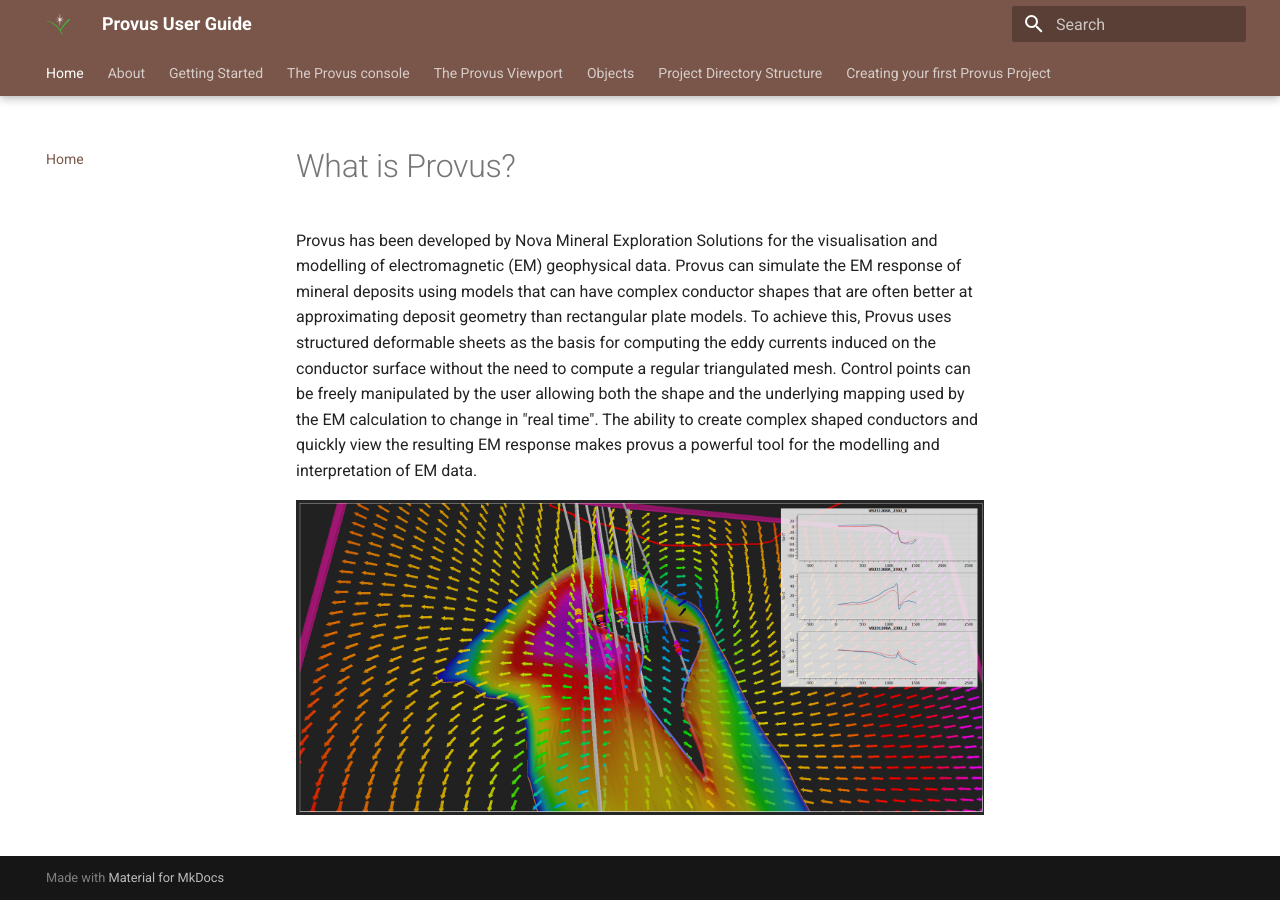
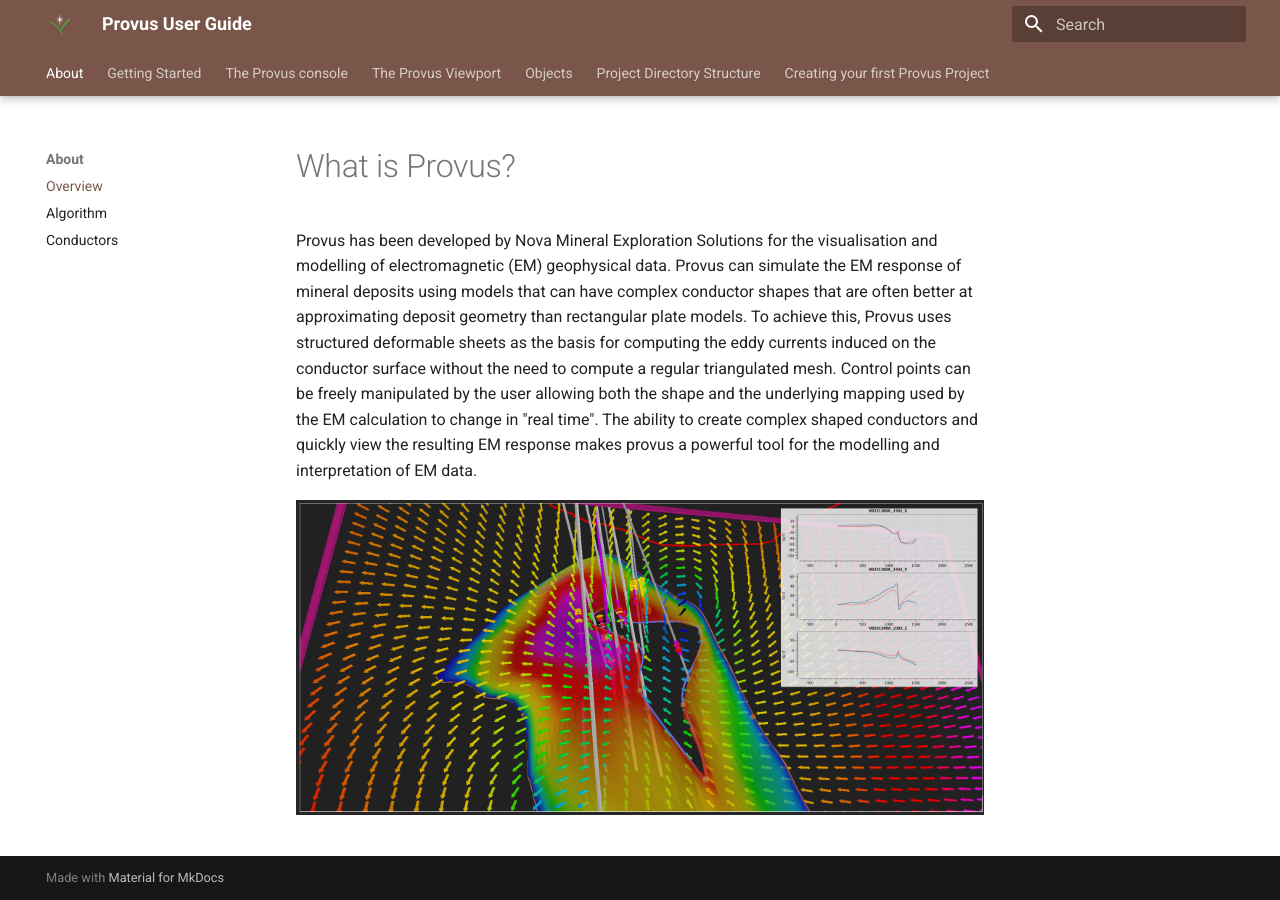
Before and after one commit to anthonyznova/Provdoc, an MkDocs documentation site: the page built from docs/about/overview.md, in a window 1280 px wide. Built offline with MkDocs 1.6.1 and Material for MkDocs 9.7.7, drawn with Linux system fonts in a browser that asks for light colours; part of the change alters nothing that is shown.

Commit message:
Update mkdocs.yml

```diff
--- a/mkdocs.yml
+++ b/mkdocs.yml
@@ -26,8 +26,8 @@ theme:
     - pymdownx.blocks.caption
 
 nav:
-  - Home: about/overview.md
   - About:
+    - Overview: about/overview.md
     - Algorithm: about/algorithm.md
     - Conductors: about/conductors.md
   - Getting Started:
```
